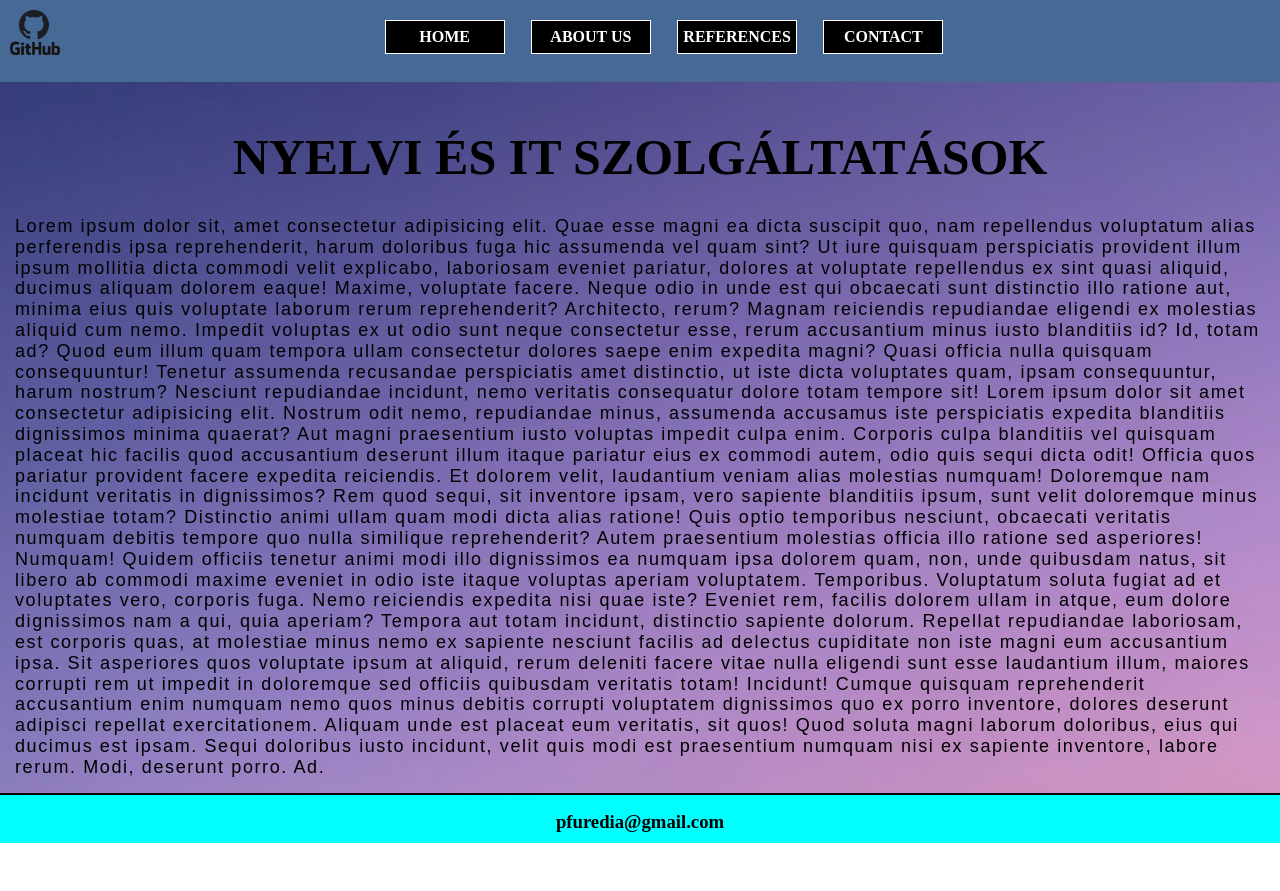
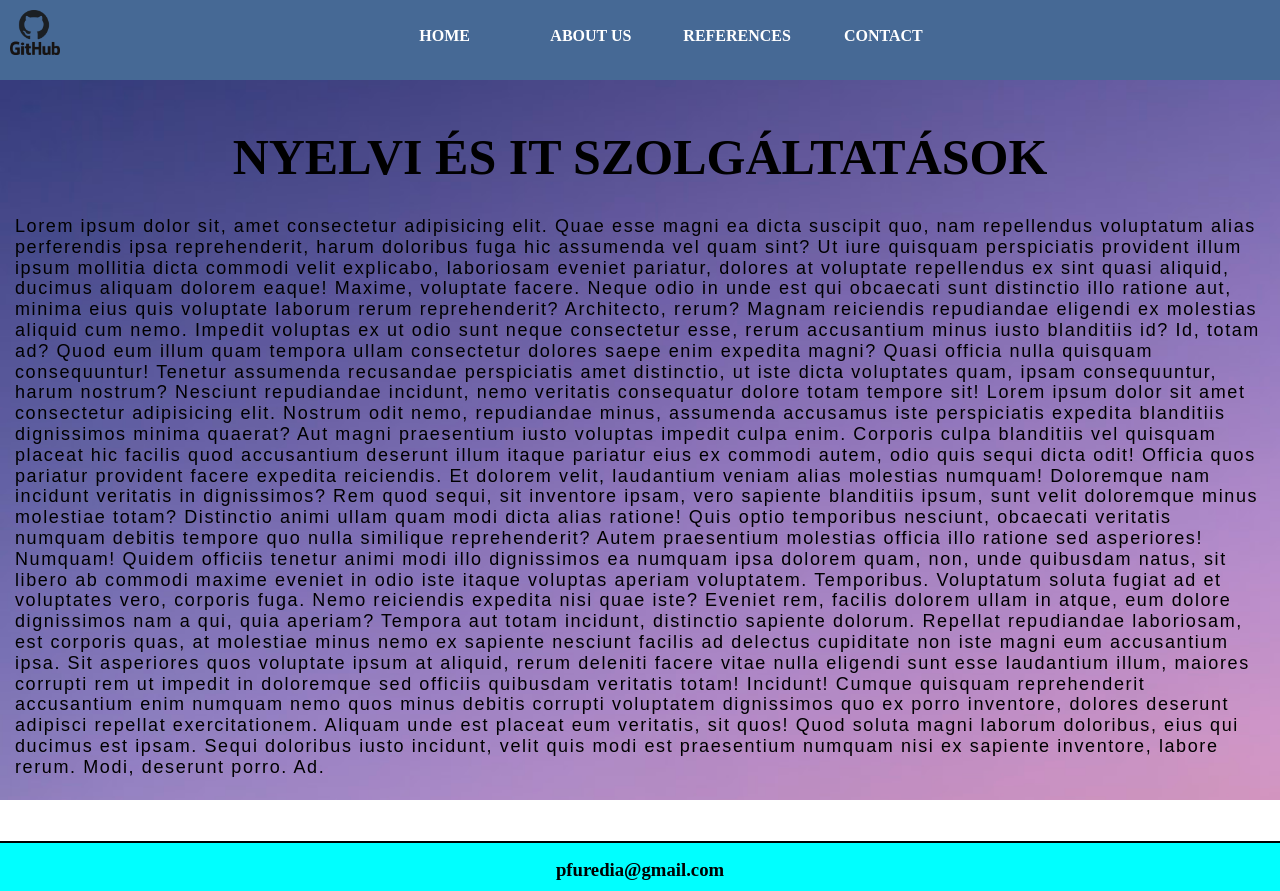
Before and after one commit to pfuredia/antimas, a plain HTML site: page index.html in a window 1280 px wide. Before the commit the page ends 843 px from the top, so only its background shows below. Drawn offline with Linux system fonts and the light colour scheme.

Commit message:
improved navbar

```diff
--- a/index.html
+++ b/index.html
@@ -13,7 +13,7 @@
         <img src="logo.png" alt="logo">
         <nav>
             <ul>
-                <li><a href="index.html">Home</a></li>
+                <li><a href="index.html"></a>Home</a></li>
                 <li><a href="aboutUs.html">About Us</a></li>
                 <li><a href="references.html">References</a></li>
                 <li><a href="contact.html">Contact</a></li>
--- a/style.css
+++ b/style.css
@@ -13,6 +13,7 @@ p {
     letter-spacing: 0.1rem;
     line-height: 1.3rem;
     padding: 15px;
+    min-width: 25rem;
 }
 .back-img {
     width: 100%;
@@ -40,9 +41,7 @@ header img{
     display: inline-block;
 }
 nav ul :hover {
-    color: black;
-    background-color: white;
-    cursor: pointer;
+    color: gray;
 }
 nav ul{
     margin: 20px auto;
@@ -57,10 +56,8 @@ nav ul{
 }
 nav li{
     text-transform: uppercase;
-    background-color: rgb(0, 0, 0);
     color: #FFF;
     list-style-type: none;
-    border: 1px solid white;
     margin: 0 10px;
     width: 120px;
     display: inline-block;
@@ -88,7 +85,7 @@ footer {
     height: 50px;
     width: 100%;
     display: block;
-    margin: 0;
+    margin-top: 3rem;
     padding: 1rem;
     border-top: 2px solid;
     text-align: center;
```
